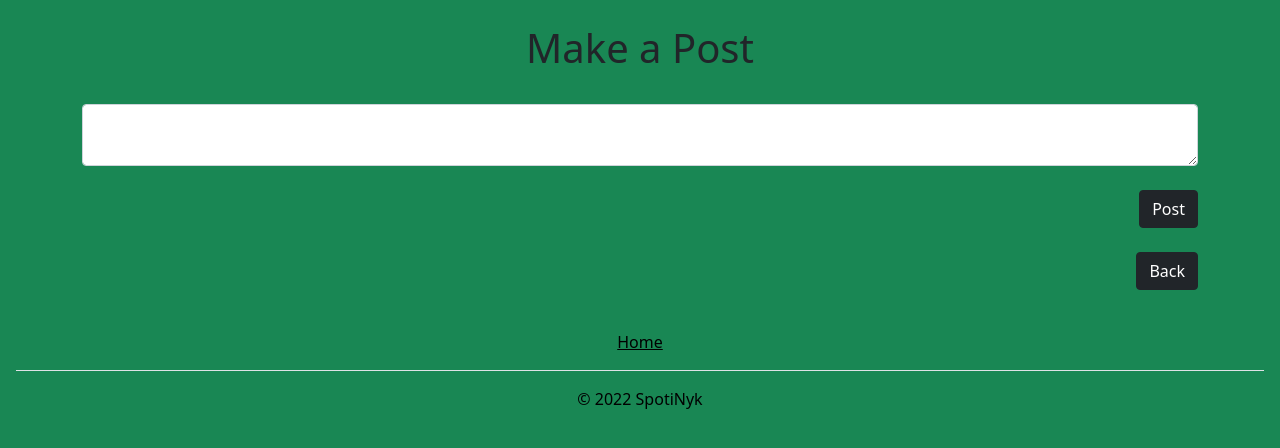
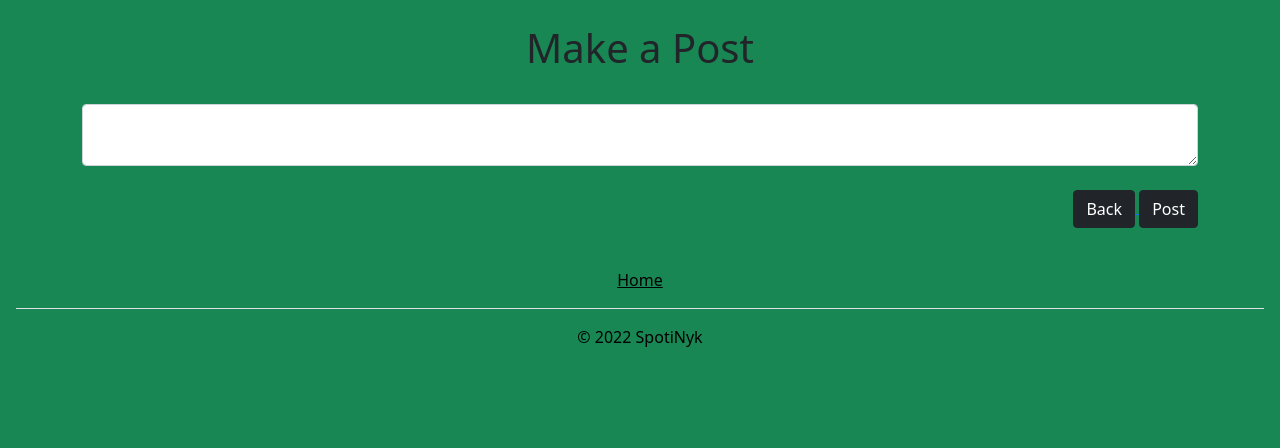
Before and after one commit to sambarthazon/WebsiteProject-UQAC, a Flask app: page /post/create/public in a window 1280 px wide. Shown: the part 72-520 px from the top of the page. Run offline with Flask 2, Linux system fonts and the light colour scheme; a user stored in the database is signed in; some libraries are stand-ins or nearby versions.

Commit message:
Update create_post.html

```diff
--- a/website/templates/create_post.html
+++ b/website/templates/create_post.html
@@ -7,15 +7,12 @@
 
     <form method="POST">
       <textarea name="text" id="text" class="form-control"></textarea>
-      <br />
-      <div align="right">
-        <button type="submit" class="btn btn-dark">Post</button>
-      </div>
     </form>
     <br />
     <div align="right">
       <a href="/home">
         <button type="button" class="btn btn-dark">Back</button>
       </a>
+      <button type="submit" class="btn btn-dark">Post</button>
     </div>
 {% endblock %}
```
